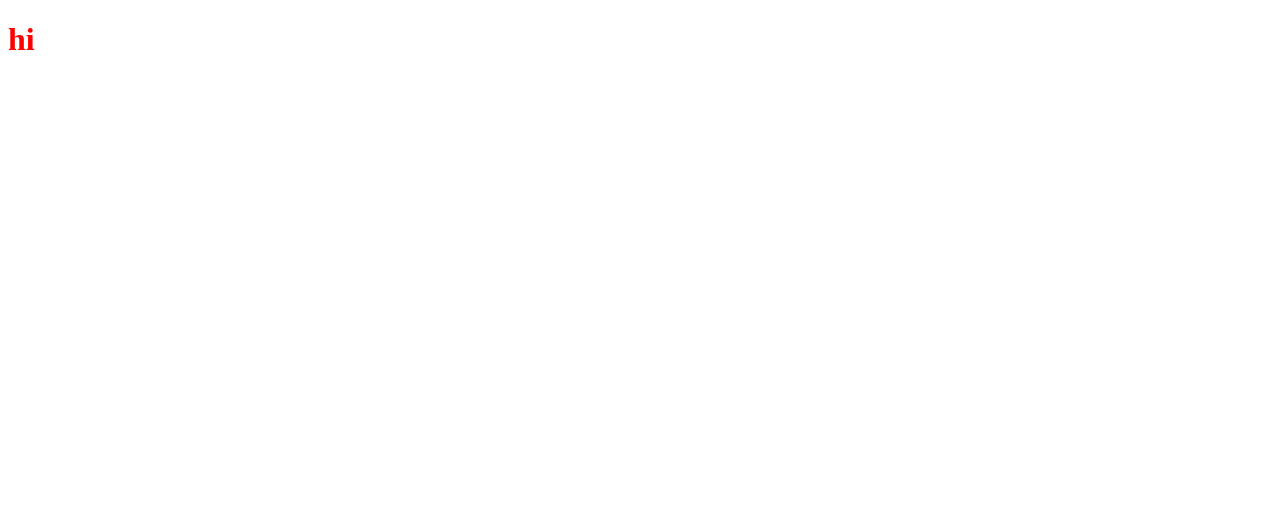
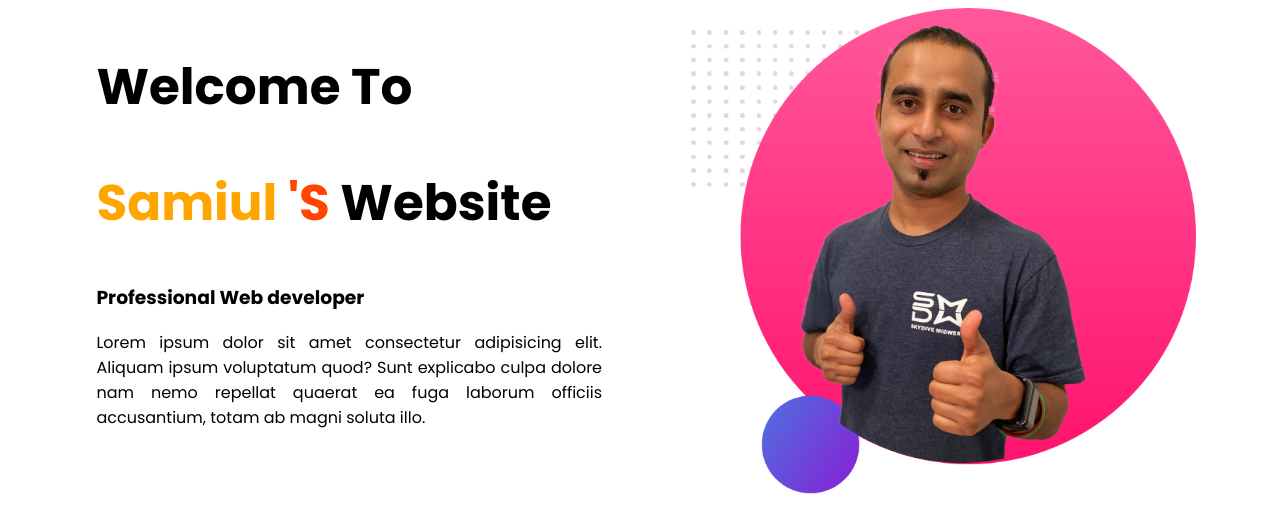
Before and after one commit to samiul238/web-portfolio, a plain HTML site: page index.html in a window 1280 px wide. Drawn offline with Linux system fonts and the light colour scheme.

Commit message:
first project

```diff
--- a/index.html
+++ b/index.html
@@ -4,9 +4,21 @@
     <meta charset="UTF-8">
     <meta name="viewport" content="width=device-width, initial-scale=1.0">
     <title>Samiul Web development</title>
+    <link rel="preconnect" href="https://fonts.gstatic.com">
+    <link href="https://fonts.googleapis.com/css2?family=Poppins:ital,wght@0,100;0,200;0,300;0,400;0,500;0,600;0,700;0,800;0,900;1,100;1,200;1,300;1,400;1,600;1,700;1,800;1,900&display=swap" rel="stylesheet">
     <link rel="stylesheet" href="style.css">
 </head>
 <body>
-    <h1>hi</h1>
+   <section>
+       <div class="half-width">
+        <h1>Welcome To</h1>
+        <h1><span class="name-highlight">Samiul <span class="change">'S</span> </span>Website</h1>
+        <h3>Professional Web developer</h3>
+        <p>Lorem ipsum dolor sit amet consectetur adipisicing elit. Aliquam ipsum voluptatum quod? Sunt explicabo culpa dolore nam nemo repellat quaerat ea fuga laborum officiis accusantium, totam ab magni soluta illo.</p>
+       </div>
+       <div class="half-width">
+           <img src="images/jhankar2.png" alt="david beckham">
+       </div>
+   </section>
 </body>
 </html>
--- a/style.css
+++ b/style.css
@@ -1,3 +1,25 @@
+body{
+    font-family: 'Poppins', sans-serif;
+}
 h1{
-    color: red;
+    font-size: 50px;
 }
+.name-highlight{
+    color:orange;
+}
+.half-width{
+    width:40%;
+    float: left;
+    margin-left: 5%;
+    padding-left:2%;
+}
+
+.half-width img{
+    width:100%;
+}
+p{
+    text-align:justify;
+}
+.change{
+    color: orangered;
+}
```
Also changed, not shown: 1 other file.
